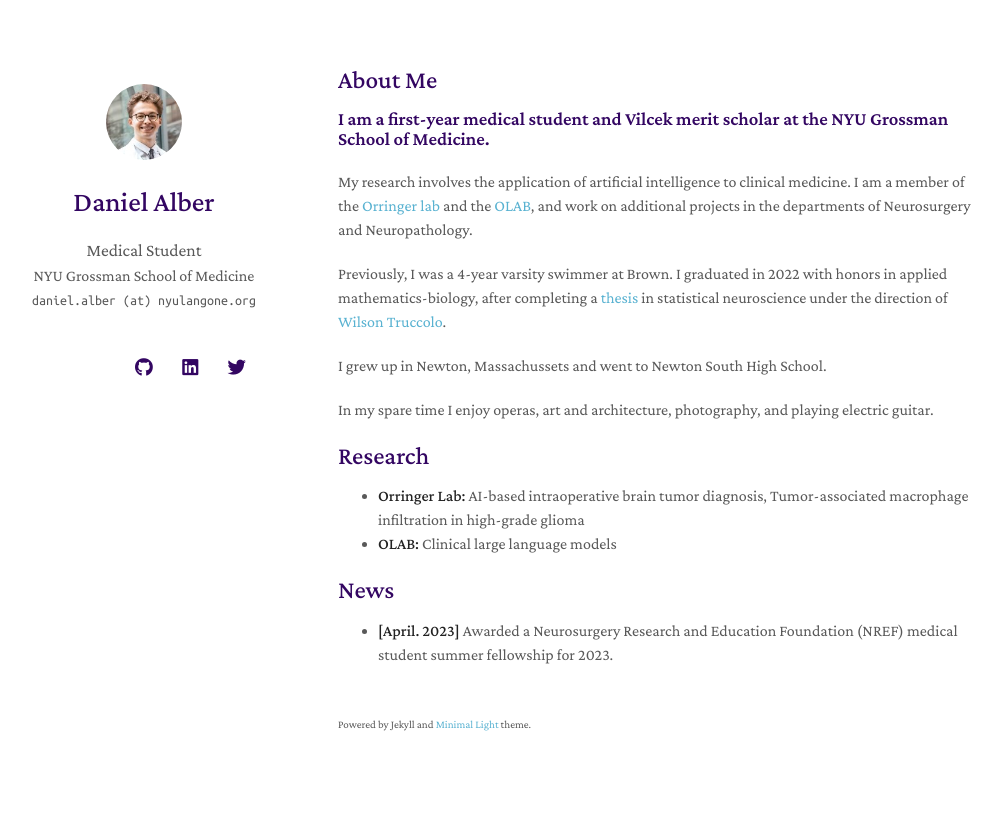
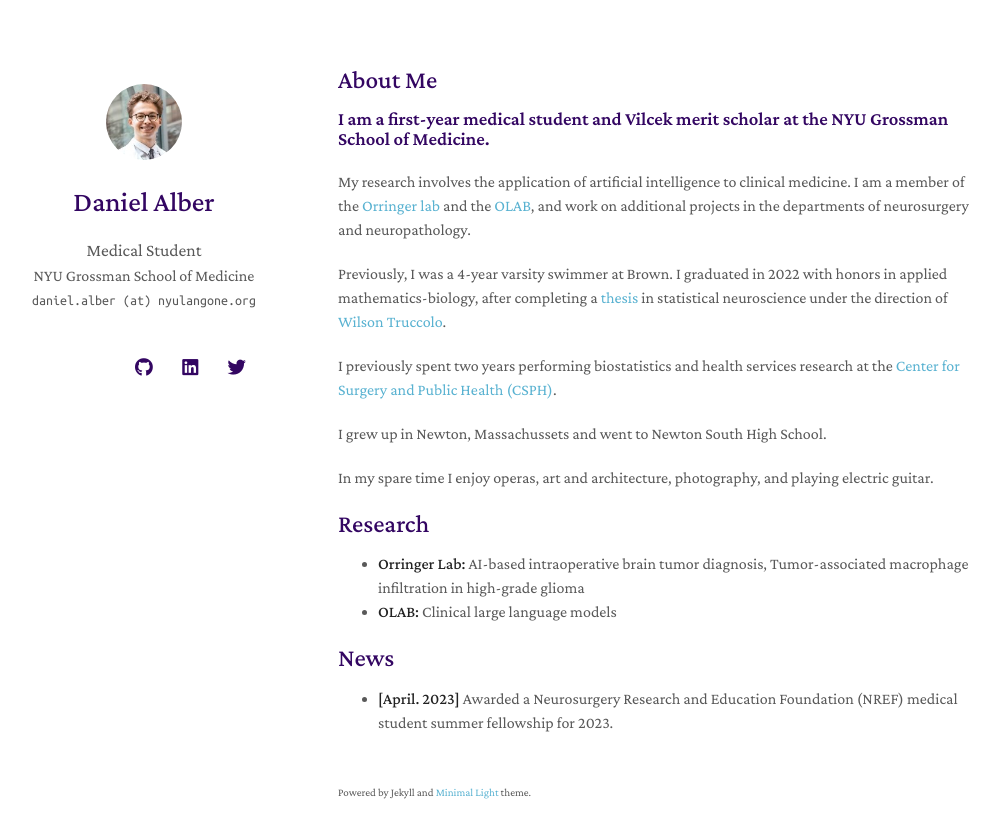
Before and after one commit to danalber/danalber.github.io, a Jekyll site: the page built from index.md, in a window 1280 px wide. Shown: the top 838 px of the page, without its empty margins (132-1134 px from the left). Built offline with Jekyll 4.4.1, drawn with Linux system fonts in a browser that asks for light colours; nearby versions of some CDN libraries; a style sheet for code colours, icons or effects is not loaded; our own code applies the rules of GitHub Pages for plain Markdown files.

Commit message:
Update index.md

```diff
--- a/index.md
+++ b/index.md
@@ -7,10 +7,12 @@ layout: homepage
 ### I am a first-year medical student and Vilcek merit scholar at the NYU Grossman School of Medicine.
 
 My research involves the application of artificial intelligence to clinical medicine.
-I am a member of the [Orringer lab](https://twitter.com/danorringermd) and the [OLAB](https://www.nyuolab.org/), and work on additional projects in the departments of Neurosurgery and Neuropathology.
+I am a member of the [Orringer lab](https://twitter.com/danorringermd) and the [OLAB](https://www.nyuolab.org/), and work on additional projects in the departments of neurosurgery and neuropathology.
 
 Previously, I was a 4-year varsity swimmer at Brown.
 I graduated in 2022 with honors in applied mathematics-biology, after completing a [thesis](./assets/alber_thesis_final.pdf) in statistical neuroscience under the direction of [Wilson Truccolo](https://www.truccololab.com/).
+
+I previously spent two years performing biostatistics and health services research at the [Center for Surgery and Public Health (CSPH)](https://csph.brighamandwomens.org/).
 
 I grew up in Newton, Massachussets and went to Newton South High School.
 
```
